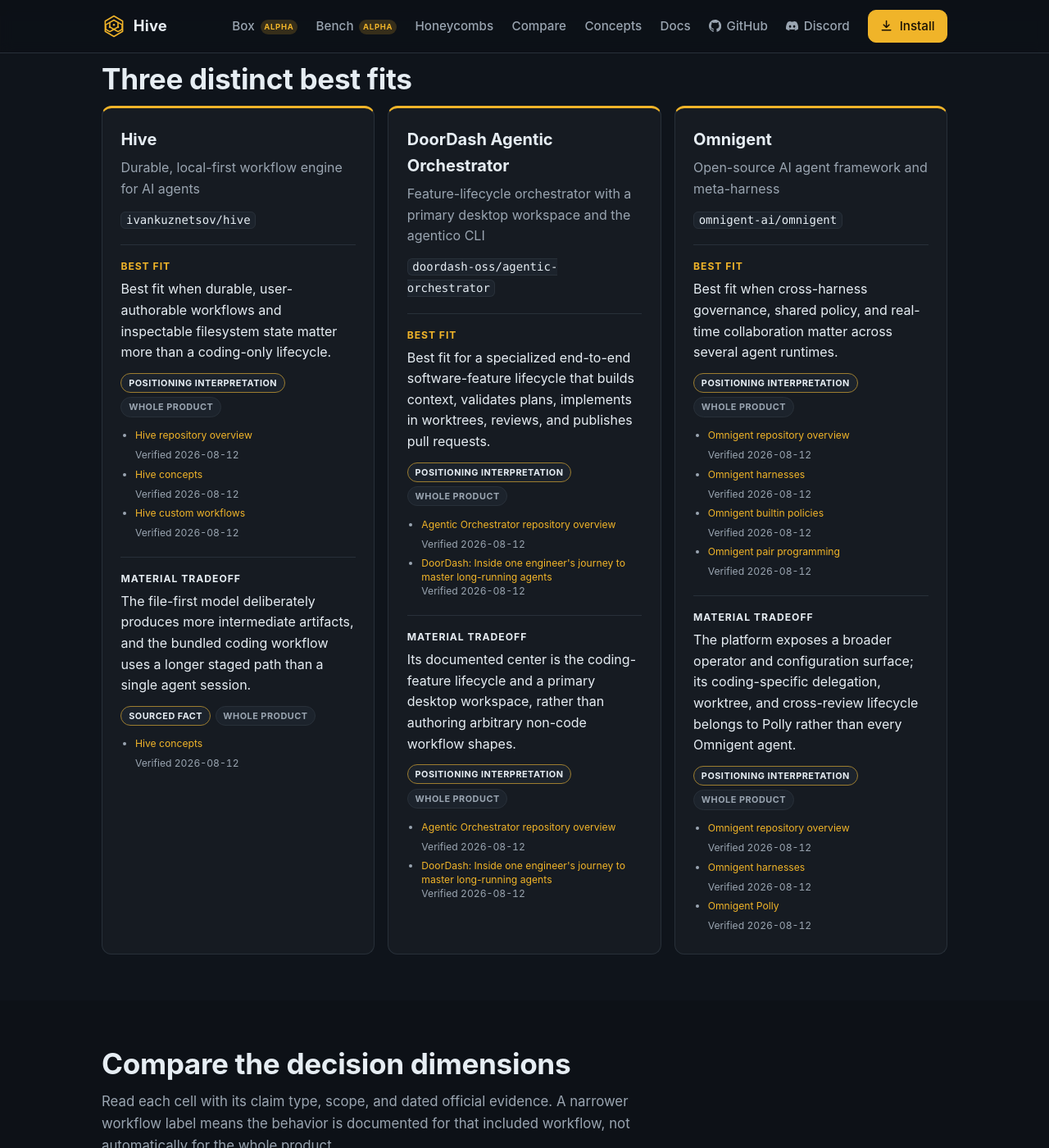
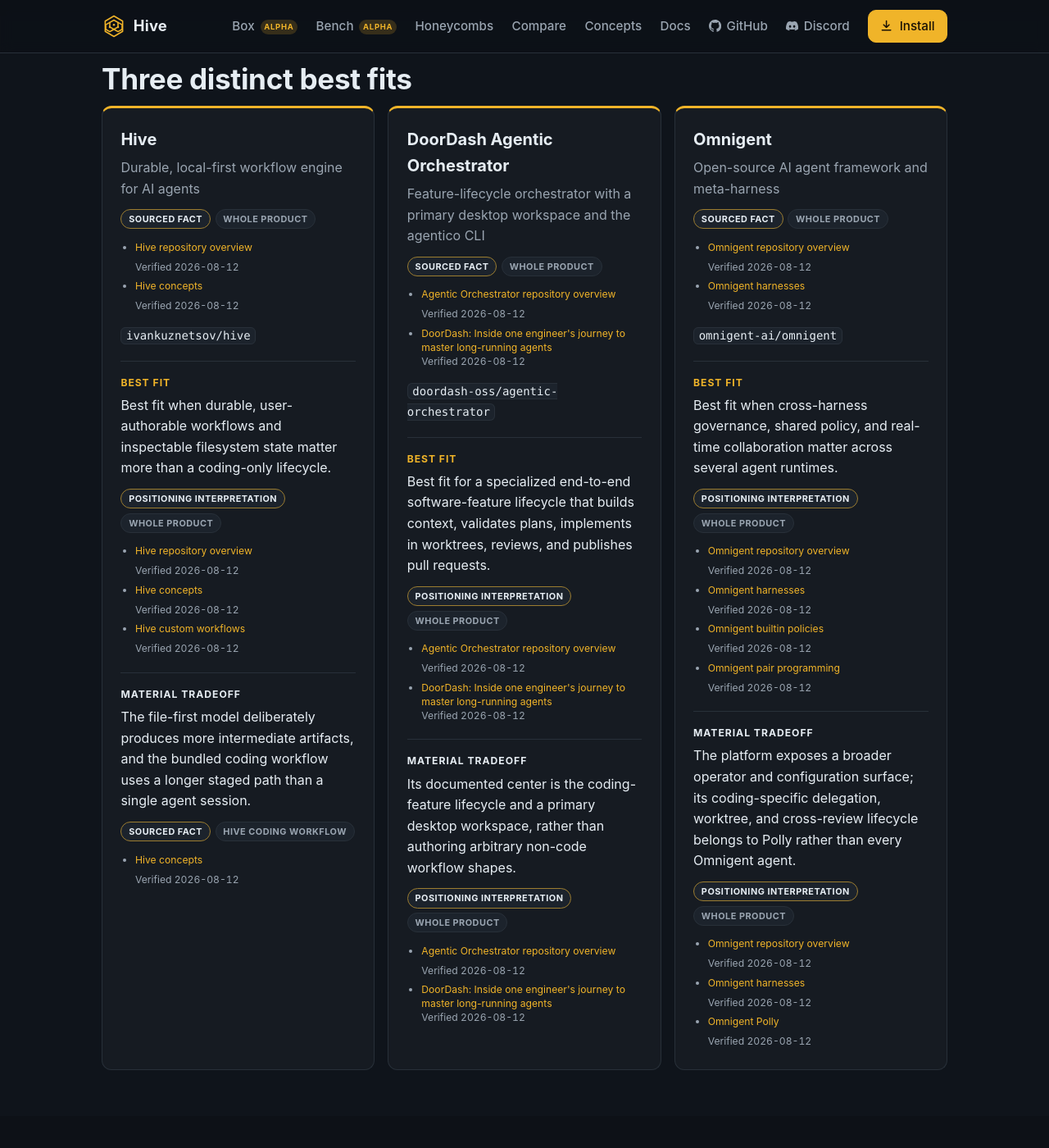
Before and after one commit to ivankuznetsov/hive-site, a Jekyll site: the page built from compare/index.md, in a window 1280 px wide and 1400 px high, scrolled down 511 px. Shown: the whole window at 82% size. Built offline with Jekyll 4.4.1, drawn with Linux system fonts in a browser that asks for light colours; some of the changed text lies outside the part shown.

Commit message:
fix(compare): enforce evidence traceability
Hive-Task-Slug: add-a-fair-evidence-linked-260812-18a9
Hive-Fix-Pass: 01
Hive-Fix-Findings: 7
Hive-Triage-Bias: courageous
Hive-Reviewer-Sources: codex-ce-code-review
Hive-Fix-Phase: fix

```diff
--- a/_data/comparison.yml
+++ b/_data/comparison.yml
@@ -41,7 +41,11 @@
     name: "Hive"
     short_name: "Hive"
     repository_identity: "ivankuznetsov/hive"
-    identity: "Durable, local-first workflow engine for AI agents"
+    identity:
+      text: "Durable, local-first workflow engine for AI agents"
+      claim_type: "fact"
+      scope: "product"
+      source_ids: ["hive_repo", "hive_concepts"]
     best_fit:
       text: "Best fit when durable, user-authorable workflows and inspectable filesystem state matter more than a coding-only lifecycle."
       claim_type: "positioning_interpretation"
@@ -50,7 +54,8 @@
     tradeoff:
       text: "The file-first model deliberately produces more intermediate artifacts, and the bundled coding workflow uses a longer staged path than a single agent session."
       claim_type: "fact"
-      scope: "product"
+      scope: "included_workflow"
+      scope_label: "Hive coding workflow"
       source_ids: ["hive_concepts"]
     links:
       getting_started:
@@ -67,7 +72,11 @@
     name: "DoorDash Agentic Orchestrator"
     short_name: "Agentico"
     repository_identity: "doordash-oss/agentic-orchestrator"
-    identity: "Feature-lifecycle orchestrator with a primary desktop workspace and the agentico CLI"
+    identity:
+      text: "Feature-lifecycle orchestrator with a primary desktop workspace and the agentico CLI"
+      claim_type: "fact"
+      scope: "product"
+      source_ids: ["agentico_repo", "agentico_announcement"]
     best_fit:
       text: "Best fit for a specialized end-to-end software-feature lifecycle that builds context, validates plans, implements in worktrees, reviews, and publishes pull requests."
       claim_type: "positioning_interpretation"
@@ -90,7 +99,11 @@
     name: "Omnigent"
     short_name: "Omnigent"
     repository_identity: "omnigent-ai/omnigent"
-    identity: "Open-source AI agent framework and meta-harness"
+    identity:
+      text: "Open-source AI agent framework and meta-harness"
+      claim_type: "fact"
+      scope: "product"
+      source_ids: ["omnigent_repo", "omnigent_harnesses"]
     best_fit:
       text: "Best fit when cross-harness governance, shared policy, and real-time collaboration matter across several agent runtimes."
       claim_type: "positioning_interpretation"
@@ -319,7 +332,8 @@
     support_status: "documented"
     claim: "Project-local state retains the original request, stage artifacts, logs, review records, configuration, and feature-worktree pointer so later stages can read the trail directly."
     claim_type: "fact"
-    scope: "product"
+    scope: "included_workflow"
+    scope_label: "Hive coding workflow"
     source_ids: ["hive_concepts", "hive_configuration"]
   - dimension_id: "repository_context"
     product_id: "agentico"
@@ -389,10 +403,11 @@
     source_ids: ["hive_repo", "hive_configuration", "hive_operating"]
   - dimension_id: "policy_sandboxing"
     product_id: "agentico"
-    support_status: "not_documented"
+    support_status: "documented"
+    claim: "Agentico documents permission prompts and a --dangerously-skip-permissions option for bypassing them."
+    claim_type: "fact"
     scope: "product"
-    reviewed_on: "2026-08-12"
-    reviewed_source_ids: ["agentico_repo", "agentico_announcement"]
+    source_ids: ["agentico_repo"]
   - dimension_id: "policy_sandboxing"
     product_id: "omnigent"
     support_status: "documented"
--- a/_includes/comparison/cta.html
+++ b/_includes/comparison/cta.html
@@ -5,9 +5,10 @@
     <p class="section-lead">{{ comparison.page.cta_introduction }}</p>
     <div class="comparison-cta-grid">
       {% for product in comparison.products %}
-        <article class="comparison-cta-card">
+        <article class="comparison-cta-card" data-comparison-claim="cta-{{ product.id }}-identity">
           <h3>{{ product.name }}</h3>
-          <p>{{ product.identity }}</p>
+          <p>{{ product.identity.text }}</p>
+          {% include comparison/claim-meta.html claim=product.identity %}
           <div class="comparison-cta-links">
             {% for link_entry in product.links %}
               {% assign link_key = link_entry[0] %}
--- a/_includes/comparison/summary.html
+++ b/_includes/comparison/summary.html
@@ -5,19 +5,20 @@
     <div class="comparison-summary-grid">
       {% for product in comparison.products %}
         <article class="comparison-summary-card comparison-summary-card--{{ product.id }}">
-          <header>
+          <header data-comparison-claim="summary-{{ product.id }}-identity">
             <h3>{{ product.name }}</h3>
-            <p class="comparison-identity">{{ product.identity }}</p>
+            <p class="comparison-identity">{{ product.identity.text }}</p>
+            {% include comparison/claim-meta.html claim=product.identity %}
             <p class="comparison-repository"><code>{{ product.repository_identity }}</code></p>
           </header>
 
-          <div class="comparison-summary-claim">
+          <div class="comparison-summary-claim" data-comparison-claim="summary-{{ product.id }}-best-fit">
             <h4>Best fit</h4>
             <p>{{ product.best_fit.text }}</p>
             {% include comparison/claim-meta.html claim=product.best_fit %}
           </div>
 
-          <div class="comparison-summary-claim comparison-summary-claim--tradeoff">
+          <div class="comparison-summary-claim comparison-summary-claim--tradeoff" data-comparison-claim="summary-{{ product.id }}-tradeoff">
             <h4>Material tradeoff</h4>
             <p>{{ product.tradeoff.text }}</p>
             {% include comparison/claim-meta.html claim=product.tradeoff %}
```
Also changed, not shown: test/comparison_page_test.rb (+130 -27 lines).
